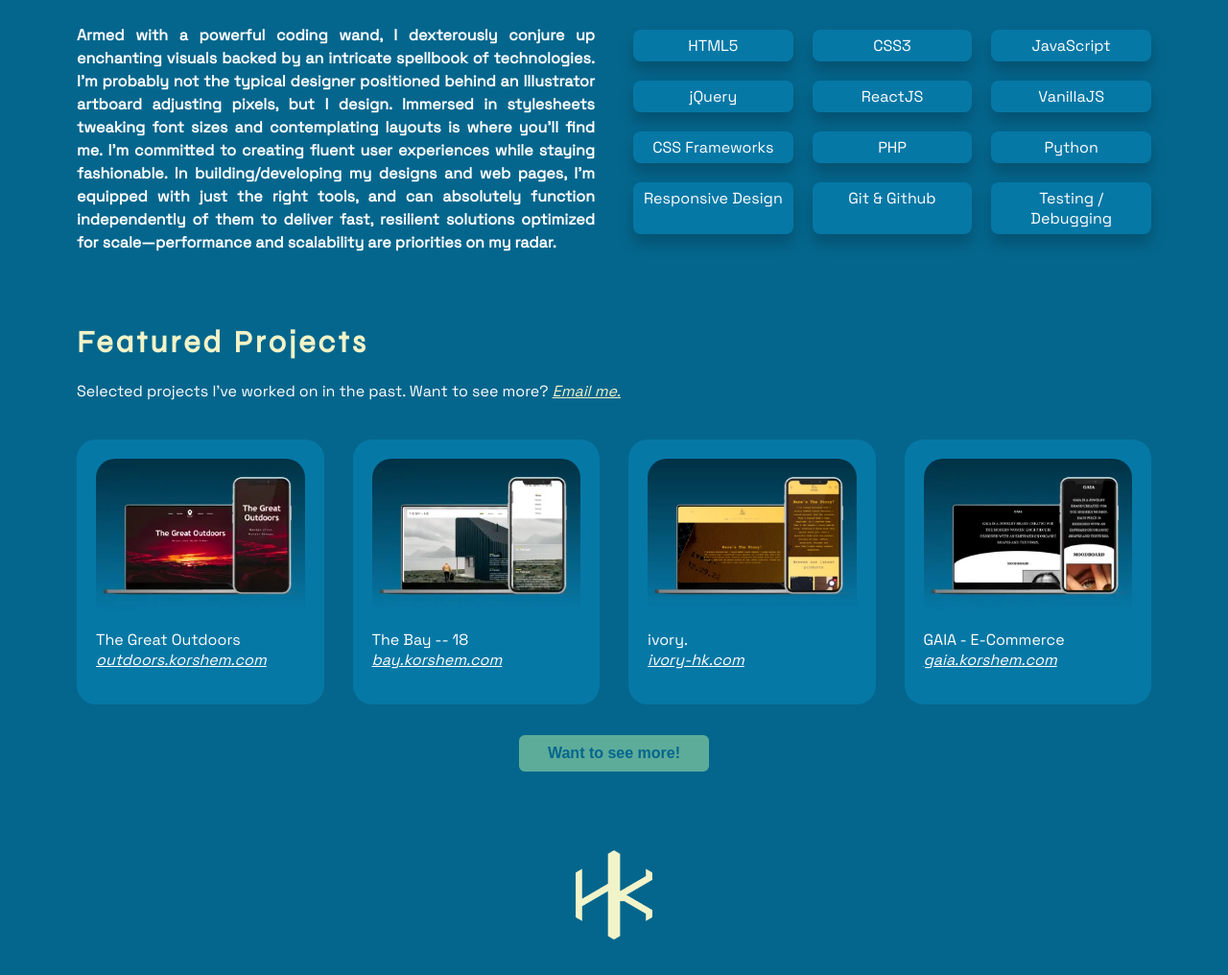
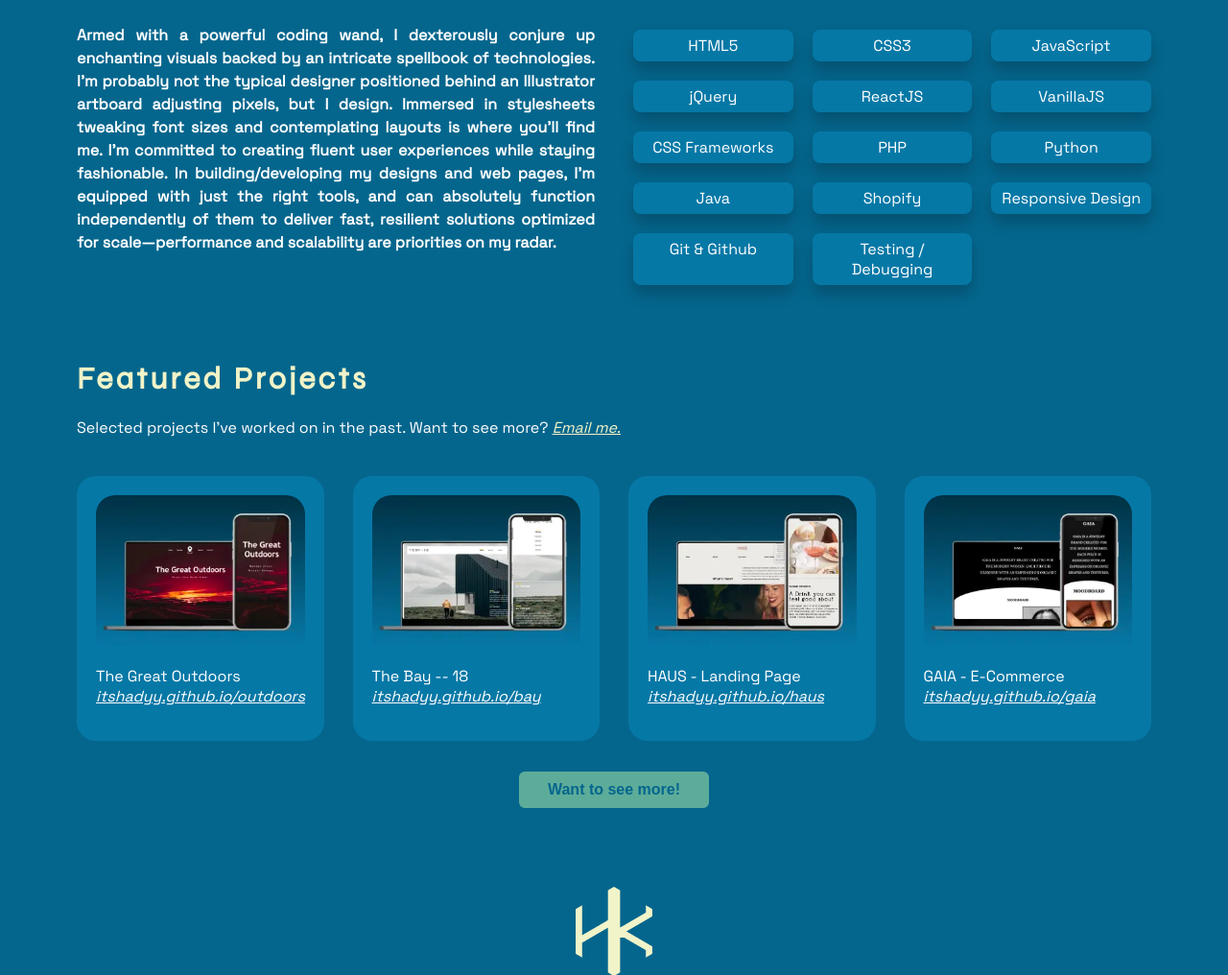
Before and after one commit to itsHadyy/itshadyy.github.io, a PHP site: page / in a window 1280 px wide. Shown: the part 1896-2912 px from the top of the page at 96% size. Run offline with PHP 8.4, Linux system fonts and the light colour scheme; data that the repository does not hold is empty; some libraries are stand-ins or nearby versions.

Commit message:
Add files via upload

```diff
--- a/index.php
+++ b/index.php
@@ -17,7 +17,6 @@
         mail("itshadyy@gmail.com", $subject, $email_body, "itshadyy@gmail.com");
     }
 ?>
-
 <!DOCTYPE html>
 <html lang="en">
 
@@ -223,6 +222,8 @@
                             <li class="skill">CSS Frameworks</li>
                             <li class="skill">PHP</li>
                             <li class="skill">Python</li>
+                            <li class="skill">Java</li>
+                            <li class="skill">Shopify</li>
                             <li class="skill">Responsive Design</li>
                             <li class="skill">Git & Github</li>
                             <li class="skill">Testing / Debugging</li>
@@ -248,7 +249,7 @@
                             <p>
                                 <a href="https://itshadyy.github.io/outdoors/" class="local_link">The Great Outdoors</a>
                                 <br>
-                                <a href="https://itshadyy.github.io/outdoors/"><i>outdoors.korshem.com</i></a>
+                                <a href="https://itshadyy.github.io/outdoors/"><i>itshadyy.github.io/outdoors</i></a>
                             </p>
                         </div>
 
@@ -259,7 +260,7 @@
                             <p>
                                 <a href="https://itshadyy.github.io/bay/" class="local_link">The Bay -- 18</a>
                                 <br>
-                                <a href="https://itshadyy.github.io/bay/"><i>bay.korshem.com</i></a>
+                                <a href="https://itshadyy.github.io/bay/"><i>itshadyy.github.io/bay</i></a>
                             </p>
                         </div>
 
@@ -274,13 +275,23 @@
                             </p>
                         </div> -->
 
-                        <div class="project">
+                        <!-- <div class="project">
                             <a href="https://ivory-hk.com">
                                 <img src="media/projects/ivory.webp" alt="ivory."  loading="lazy">
                             </a>
                             <p>
                                 <a href="https://ivory-hk.com" class="local_link">ivory.</a> <br>
                                 <a href="https://ivory-hk.com"><i>ivory-hk.com</i></a>
+                            </p>
+                        </div> -->
+
+                        <div class="project">
+                            <a href="https://itshadyy.github.io/haus/">
+                                <img src="media/projects/haus.webp" alt=" Logo"  loading="lazy">
+                            </a>
+                            <p>
+                                <a href="https://itshadyy.github.io/haus/" class="local_link">HAUS - Landing Page</a> <br>
+                                <a href="https://itshadyy.github.io/haus/"><i>itshadyy.github.io/haus</i></a>
                             </p>
                         </div>
 
@@ -290,7 +301,7 @@
                             </a>
                             <p>
                                 <a href="https://itshadyy.github.io/gaia/" class="local_link">GAIA - E-Commerce</a> <br>
-                                <a href="https://itshadyy.github.io/gaia/"><i>gaia.korshem.com</i></a>
+                                <a href="https://itshadyy.github.io/gaia/"><i>itshadyy.github.io/gaia</i></a>
                             </p>
                         </div>
 
@@ -312,7 +323,7 @@
                                     <a href="https://itshadyy.github.io/stroop/" class="local_link">STROOP - Development
                                         Agency</a>
                                     <br>
-                                    <a href="https://itshadyy.github.io/stroop/"><i>stroop.korshem.com</i></a>
+                                    <a href="https://itshadyy.github.io/stroop/"><i>itshadyy.github.io/stroop</i></a>
                                 </p>
                             </div>
 
@@ -324,17 +335,7 @@
                                     <a href="https://itshadyy.github.io/lavie/" class="local_link">LaVie - Luxurious
                                         Restaurant</a>
                                     <br>
-                                    <a href="https://itshadyy.github.io/lavie/"><i>LaVie.korshem.com</i></a>
-                                </p>
-                            </div>
-
-                            <div class="project">
-                                <a href="https://itshadyy.github.io/haus/">
-                                    <img src="media/projects/haus.webp" alt=" Logo"  loading="lazy">
-                                </a>
-                                <p>
-                                    <a href="https://itshadyy.github.io/haus/" class="local_link">HAUS - Landing Page</a> <br>
-                                    <a href="https://itshadyy.github.io/haus/"><i>haus.korshem.com</i></a>
+                                    <a href="https://itshadyy.github.io/lavie/"><i>itshadyy.github.io/LaVie</i></a>
                                 </p>
                             </div>
 
@@ -346,7 +347,7 @@
                                     <a href="https://itshadyy.github.io/cd/" class="local_link">Coffee & Design - Landing
                                         Page</a>
                                     <br>
-                                    <a href="https://itshadyy.github.io/cd/"><i>cd.korshem.com</i></a>
+                                    <a href="https://itshadyy.github.io/cd/"><i>itshadyy.github.io/cd</i></a>
                                 </p>
                             </div>
 
@@ -358,7 +359,7 @@
                                     <a href="https://itshadyy.github.io/grange/" class="local_link">Grange - Landing
                                         Page</a>
                                     <br>
-                                    <a href="https://itshadyy.github.io/grange/"><i>grange.korshem.com</i></a>
+                                    <a href="https://itshadyy.github.io/grange/"><i>itshadyy.github.io/grange</i></a>
                                 </p>
                             </div>
 
@@ -373,12 +374,12 @@
                             </div> -->
 
                             <div class="project">
-                                <a href="https://abowafa.com">
+                                <a href="https://itshadyy.github.io/abowafa/">
                                     <img src="media/projects/wafa.webp" alt=" Logo"  loading="lazy">
                                 </a>
                                 <p>
-                                    <a href="https://abowafa.com" class="local_link">Abo ElWafa - Filmmaker</a> <br>
-                                    <a href="https://abowafa.com"><i>abowafa.com</i></a>
+                                    <a href="https://itshadyy.github.io/abowafa/" class="local_link">Abo ElWafa - Filmmaker</a> <br>
+                                    <a href="https://itshadyy.github.io/abowafa/"><i>itshadyy.github.io/abowafa</i></a>
                                 </p>
                             </div>
 
@@ -433,12 +434,12 @@
                             </div> -->
 
                             <div class="project">
-                                <a href="https://itshadyy.github.io/korshem/">
+                                <a href="https://itshadyy.github.io">
                                     <img src="media/projects/hk.webp" alt="Hady Korshem"  loading="lazy">
                                 </a>
                                 <p>
-                                    <a href="https://itshadyy.github.io/korshem/" class="local_link">Hady Korshem - Portfolio</a> <br>
-                                    <a href="https://itshadyy.github.io/korshem/"><i>korshem.com</i></a>
+                                    <a href="https://itshadyy.github.io" class="local_link">Hady Korshem - Portfolio</a> <br>
+                                    <a href="https://itshadyy.github.io"><i>itshadyy.github.io</i></a>
                                 </p>
                             </div>
 
```
Also changed, not shown: index.html (+26 -24 lines).
